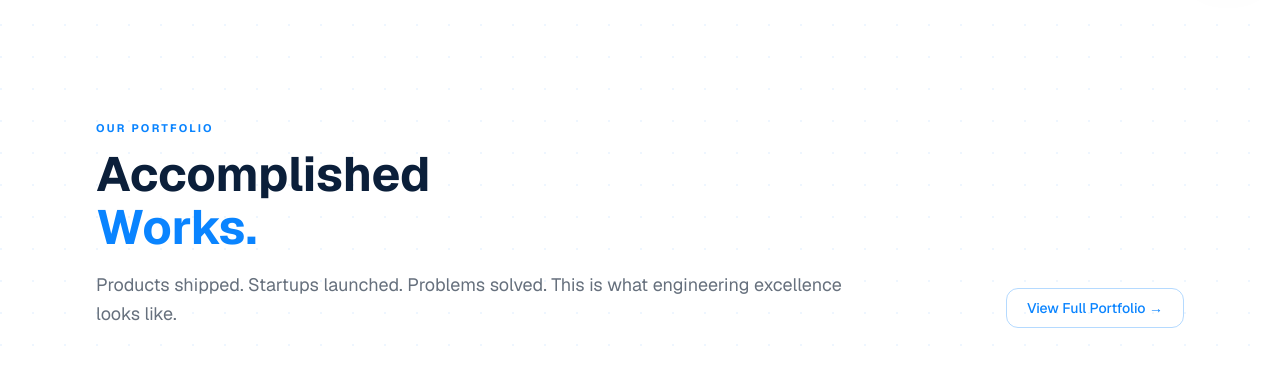
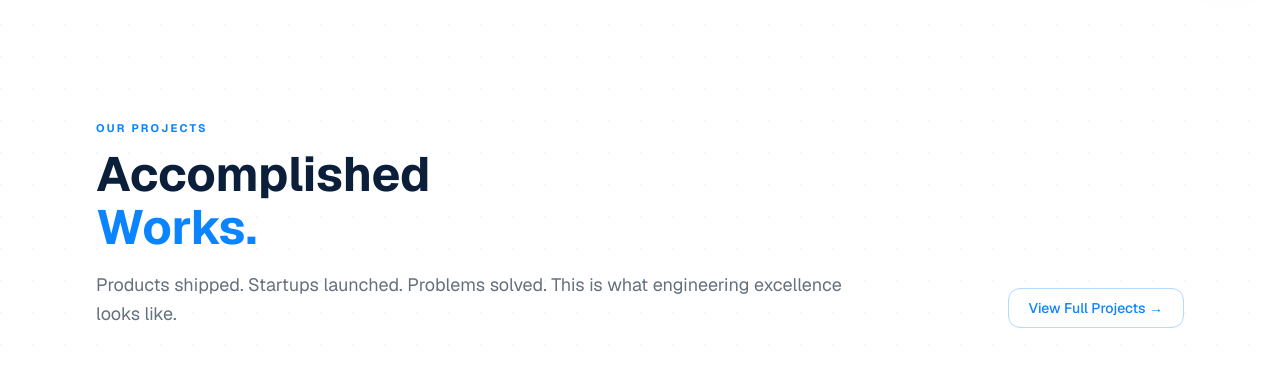
Before and after one commit to Kingsley-A1/king-tech-foundation-frontend, a Next.js app: page / in a window 1280 px wide. Shown: the part 820-1194 px from the top of the page. Built offline with nearby package versions, Linux system fonts and the light colour scheme; no server answers.

Commit message:
fix(ui): update terminology from "Portfolio" to "Projects" for consistency

```diff
--- a/src/app/page.tsx
+++ b/src/app/page.tsx
@@ -103,7 +103,7 @@ export default function HomePage() {
           <div className="flex flex-col sm:flex-row sm:items-end sm:justify-between gap-6">
             <div>
               <p className="text-overline font-bold uppercase tracking-[0.2em] mb-3 text-ktf-blue">
-                Our Portfolio
+                Our Projects
               </p>
               <h2 className="text-h2 sm:text-h1 font-bold leading-display text-ktf-navy">
                 Accomplished
@@ -120,7 +120,7 @@ export default function HomePage() {
               variant="outline"
               className="border-ktf-blue/30 text-ktf-blue hover:bg-ktf-blue/10 hover:border-ktf-blue/50 shrink-0"
             >
-              View Full Portfolio →
+              View Full Projects →
             </Button>
           </div>
         </Container>
```
